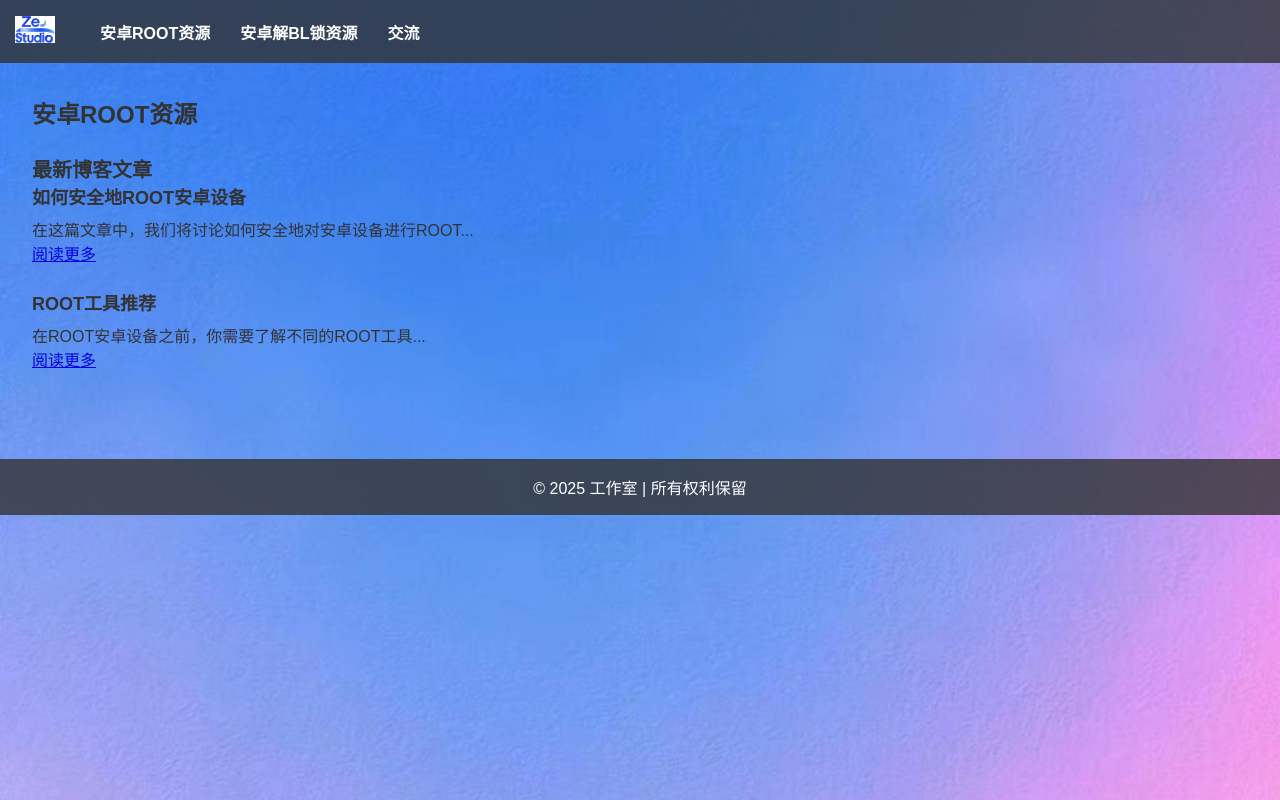
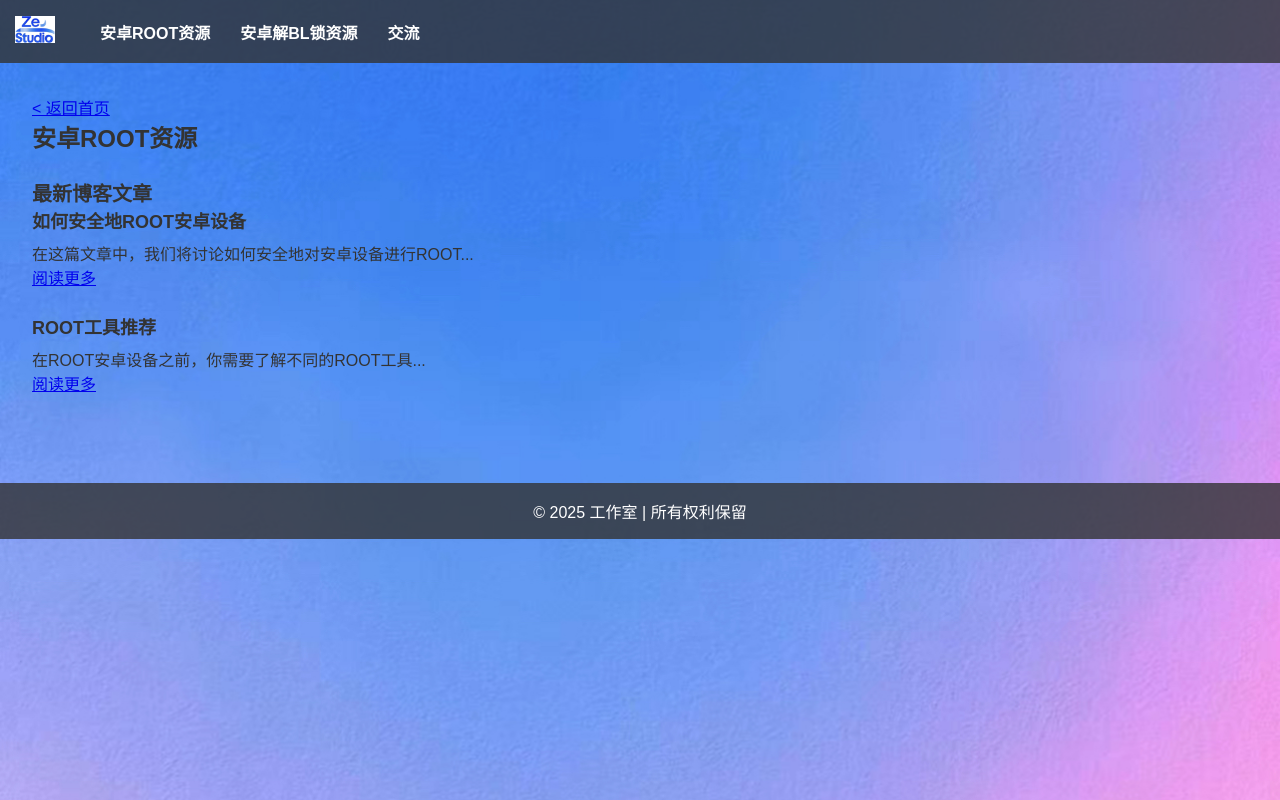
Before and after one commit to zeCHIEN/zeCHIEN.github.io, a plain HTML site: page root-resources.html in a window 1280 px wide. Drawn offline with Linux system fonts and the light colour scheme; a script that the page names is missing.

Commit message:
Update root-resources.html

```diff
--- a/root-resources.html
+++ b/root-resources.html
@@ -19,6 +19,11 @@
     </header>
 
     <main>
+        <!-- 返回按钮 -->
+        <div class="back-button">
+            <a href="index.html">&lt; 返回首页</a>
+        </div>
+
         <h2>安卓ROOT资源</h2>
         <div class="content">
             <h3>最新博客文章</h3>
```
